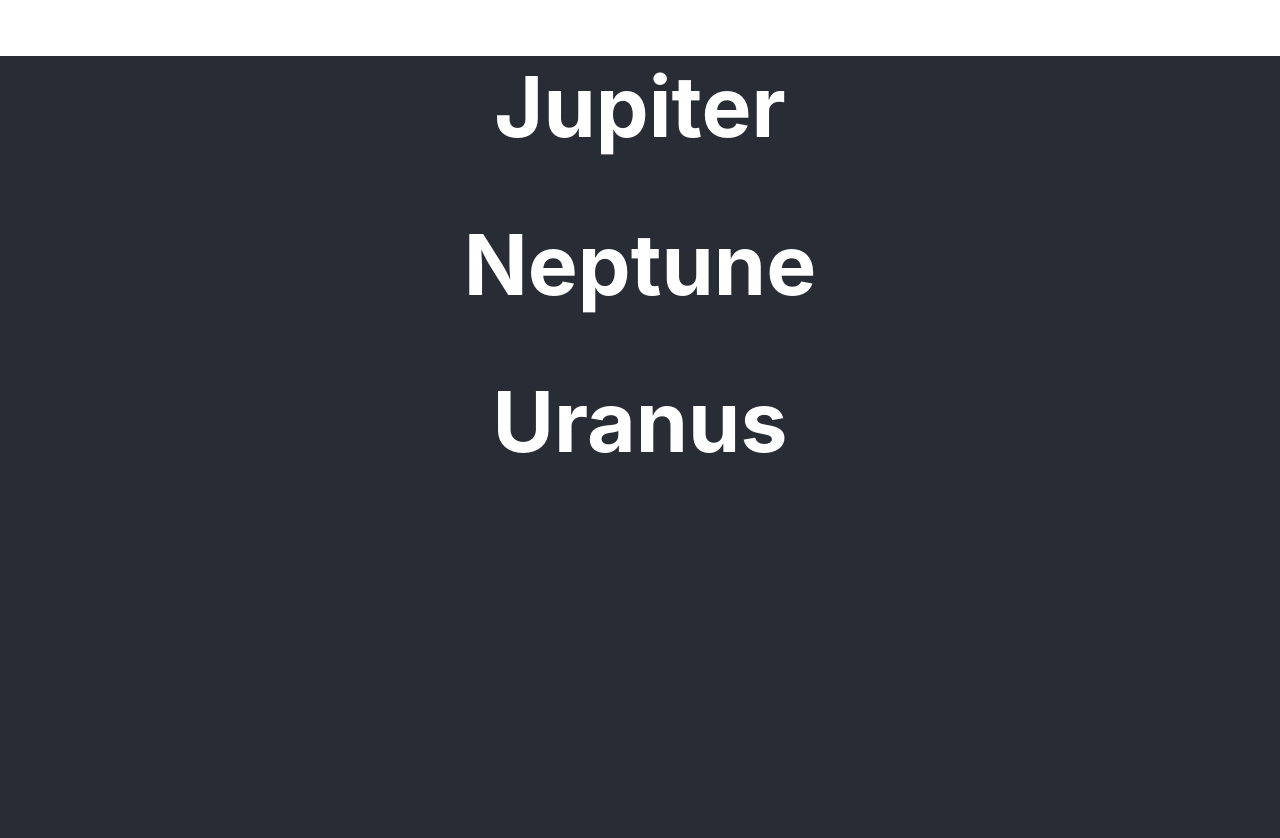
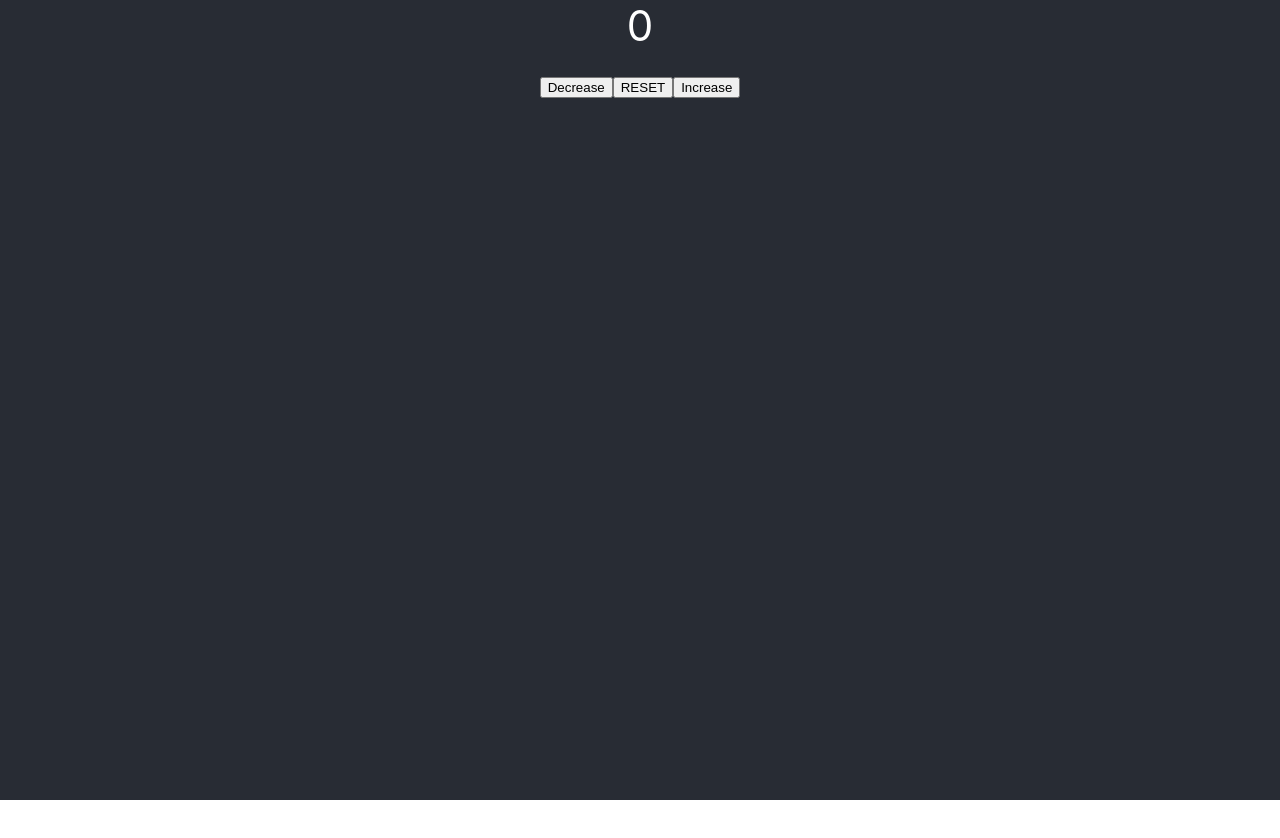
Before and after one commit to VTstatic/ReactJS-2023, a React (Create React App) app in the folder Vladie-React/: page / in a window 1280 px wide. Shown: the top 838 px of the page. After the commit the page ends 800 px from the top, so only its background shows below. Built offline with nearby package versions, Linux system fonts and the light colour scheme.

Commit message:
UseState - Value Change

```diff
--- a/Vladie-React/src/App.js
+++ b/Vladie-React/src/App.js
@@ -1,74 +1,115 @@
 import './App.css';
-//import { User } from './User';
+//use state
+import { useState } from 'react';
+
+//exercise
+//increase,decrease and reset Number
 
 function App() {
-    //const age = 18;
-    //const isGreen = true;
-    //const names = ["Vladimir","Lenie Rose","Liam Vleir"," Vynce Skyler","Tabuyo"]
-    const planet = [
-          { name: "Mars",  isGasEmitting: false },
-          { name: "Earth",  isGasEmitting: false },
-          { name: "Jupiter",  isGasEmitting: true },
-          { name: "Venus",  isGasEmitting: false },
-          { name: "Neptune",  isGasEmitting: true },
-          { name: "Uranus",  isGasEmitting: true },
-        ];
-
-      //showing names and selection
-      return (
-      <div className="App">
-      {planet.map (
-        (planet, key) => planet.isGasEmitting && <h1> {planet.name}</h1>
-        //notgas
-        //(planet, key) => !planet.isGasEmitting && <h1> {planet.name}</h1>
-      )}
-      </div>
-    );
-}
-    // method 1
-    /*
-    if (age >= 18) {
-      return <h1> OVER AGED! </h1>;
-    } else {
-      return <div className="App">
-      UNDER AGED!
-      </div>;
-    }
-    */
-
-    //method 2
-   /*
-    return (
-      <div className="App">
-      {age >= 18 ? <h1>OVER AGE</h1> : <h1>UNDER AGE!</h1> }
-      </div>
-    );
-    */
-
-    //method 3 boolean
-    /*
-    return (
-      <div className="App">
-      {age >= 18 ? <h1>OVER AGE</h1> : <h1>UNDER AGE!</h1> }
-        <h1 style={{ color: isGreen ? "green" : "red"}}> THIS HAS COLOR </h1>
+  const [count, setCount] = useState(0);
 
 
-      {isGreen && <button style={{color: 'green'}}> GREEN BUTTON </button>}
+  const increaseAge = () => {
+    setCount(count+1);
+  };
+  const decreaseAge = () => {
+    setCount(count-1);
+  };
+  const resetAge = () => {
+    setCount(0);
+  };
+return (
+    <div className="App">
+      <div>
+      {count}
+      </div>
+      <button onClick={decreaseAge}>Decrease</button>
+      <button onClick={resetAge}>RESET</button>
+      <button onClick={increaseAge}>Increase</button>
+    </div>
 
-      {names.map ((name, key) => {
-          return <h1 key={key}> {name} </h1>
-          }
-        )
-      }
+  );
+}
 
-      </div>
-    );
-     */
+//input change value method 2 = Toggle Color
+// function App() {
+//   const [textColor, setTextColor] = useState(true);
+
+//   return (
+//     <div className="App">
+//       <button onClick={() => {
+//         setTextColor(textColor === "white" ? "green" : "white");
+//           }}>
+//             SHOW/HIDE
+//       </button>
+//       <h1 style={{color: textColor}}>Hi my Name is Vladie</h1>
+
+//     </div>
+
+//   );
+// }
+
+//input change value method 2 = Toggle show/hide
+// function App() {
+//   const [showText, setShowText] = useState(true);
+
+//   return (
+//     <div className="App">
+//       <button onClick={() => {
+//         setShowText(!showText)
+//           }}>
+//             SHOW/HIDE
+//       </button>
+//       {showText && <h1>Hi my Name is Vladie</h1> }
+
+//     </div>
+
+//   );
+// }
+
+//input change value method 1
+// function App() {
+//     const [inputValue, setInputValue] = useState();
+
+//     const handleInputChange = (event) => {
+//       setInputValue(event.target.value);
+//     }
+//     return (
+//       <div className="App">
+//         <input type="text" onChange={handleInputChange} />
+//         {inputValue}
+
+//       </div>
+
+//     );
+// }
+
+//increase,decrease and reset Number
+
+// function App() {
+//   const [age, setAge] = useState();
 
 
+//   const increaseAge = () => {
+//     setAge(age+1);
+//   };
+//   const decreaseAge = () => {
+//     setAge(age-1);
+//   };
+//   const resetAge = () => {
+//     setAge(0);
+//   };
+// return (
+//     <div className="App">
+//       {age}
+//       <button onClick={increaseAge}> Increase AGE </button>
+//       <button onClick={decreaseAge}> Increase AGE </button>
+//       <button onClick={resetAge}> RESET </button>
 
+//     </div>
 
-
+//   );
+// }
 
 
 export default App;
```
